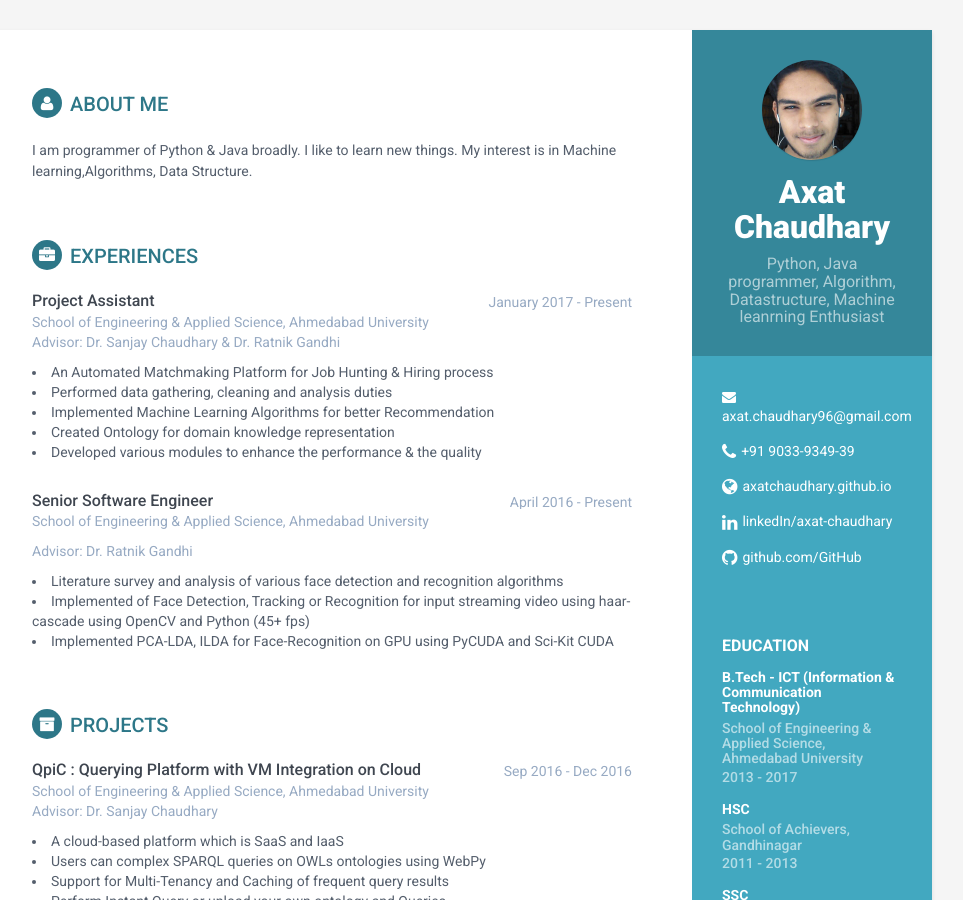
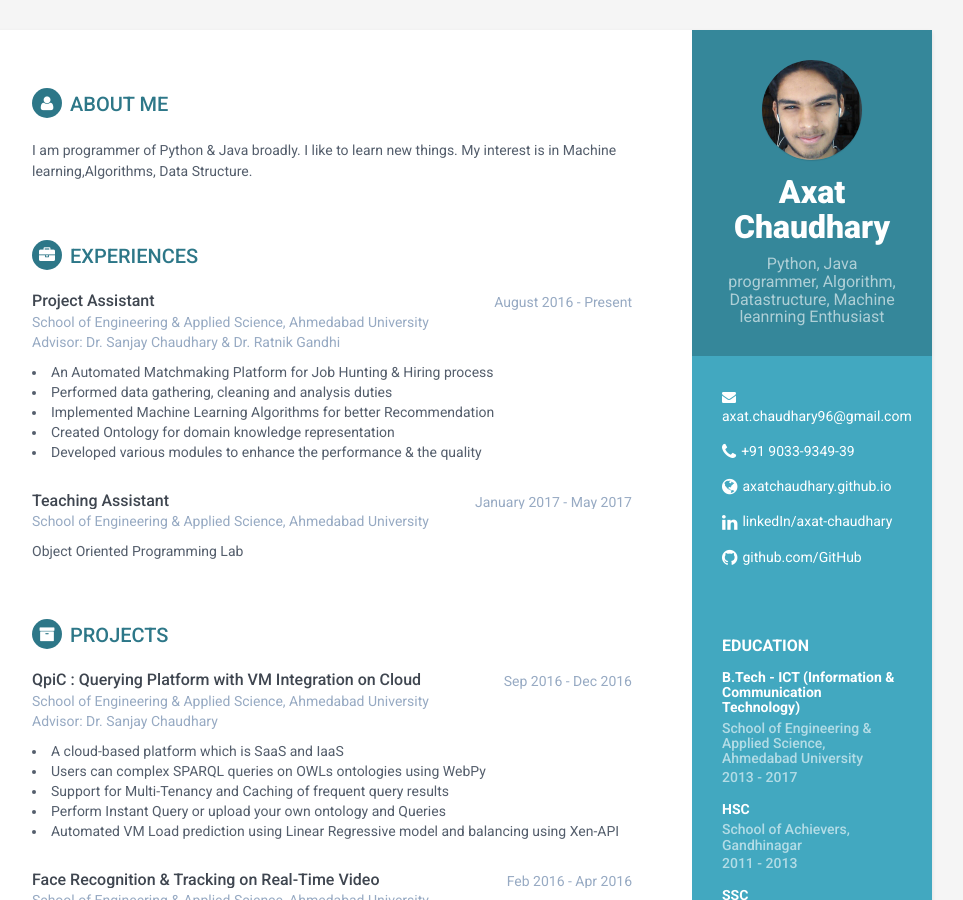
Before and after one commit to Axatchaudhary/axatchaudhary.github.io, a Jekyll site: the page built from index.html, in a window 1280 px wide and 900 px high. Shown: the whole window, without its empty margins (188-1151 px from the left). Built offline with Jekyll 4.4.1, drawn with Linux system fonts in a browser that asks for light colours.

Commit message:
added experience

```diff
--- a/_includes/experience.html
+++ b/_includes/experience.html
@@ -5,7 +5,7 @@
                     <div class="meta">
                         <div class="upper-row">
                             <h3 class="job-title">Project Assistant</h3>
-                            <div class="time">January 2017 - Present</div>
+                            <div class="time">August 2016 - Present</div>
                         </div><!--//upper-row-->
                         <div class="company">School of Engineering & Applied Science, Ahmedabad University
                           <br>Advisor: Dr. Sanjay Chaudhary & Dr. Ratnik Gandhi
@@ -23,17 +23,18 @@
                 <div class="item">
                     <div class="meta">
                         <div class="upper-row">
-                            <h3 class="job-title">Senior Software Engineer</h3>
-                            <div class="time">April 2016 - Present</div>
+                            <h3 class="job-title">Teaching Assistant</h3>
+                            <div class="time">January 2017 - May 2017</div>
                         </div><!--//upper-row-->
-                        <div class="company">School of Engineering & Applied Science, Ahmedabad University</div>
-                        <div class="company">Advisor: Dr. Ratnik Gandhi</div>
+                        <div class="company">School of Engineering & Applied Science, Ahmedabad University
+                          <!-- <br>Advisor: Dr. Sanjay Chaudhary & Dr. Ratnik Gandhi -->
+                        </div>
                     </div><!--//meta-->
                     <div class="details">
-                      <li>Literature survey and analysis of various face detection and recognition algorithms</li>
-                      <li>Implemented of Face Detection, Tracking or Recognition for input streaming video using haar-cascade using OpenCV and Python (45+ fps)</li>
-                      <li>Implemented PCA-LDA, ILDA for Face-Recognition on GPU using PyCUDA and Sci-Kit CUDA</li>
+                      Object Oriented Programming Lab
                     </div><!--//details-->
                 </div><!--//item-->
 
+
+
             </section><!--//section-->
```
